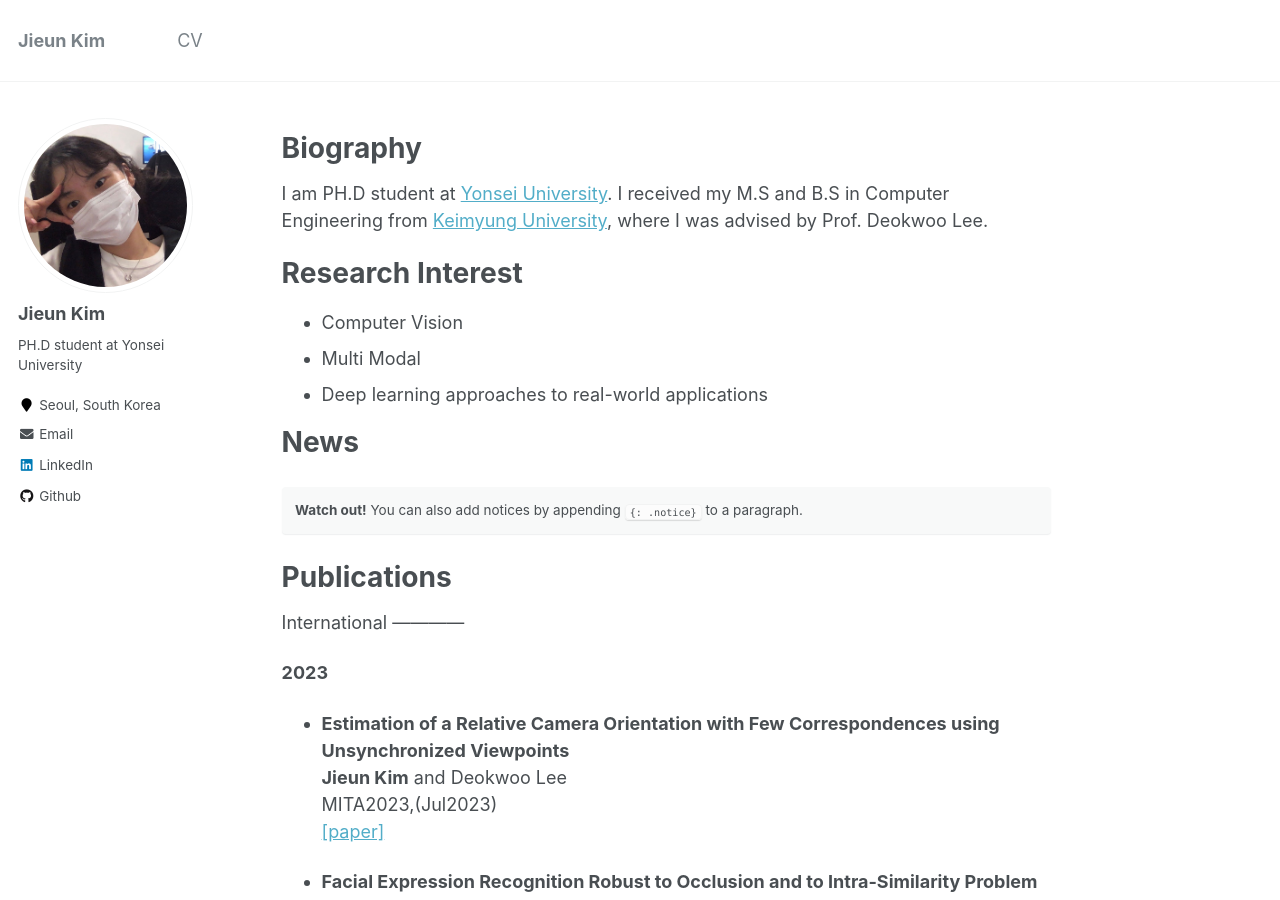
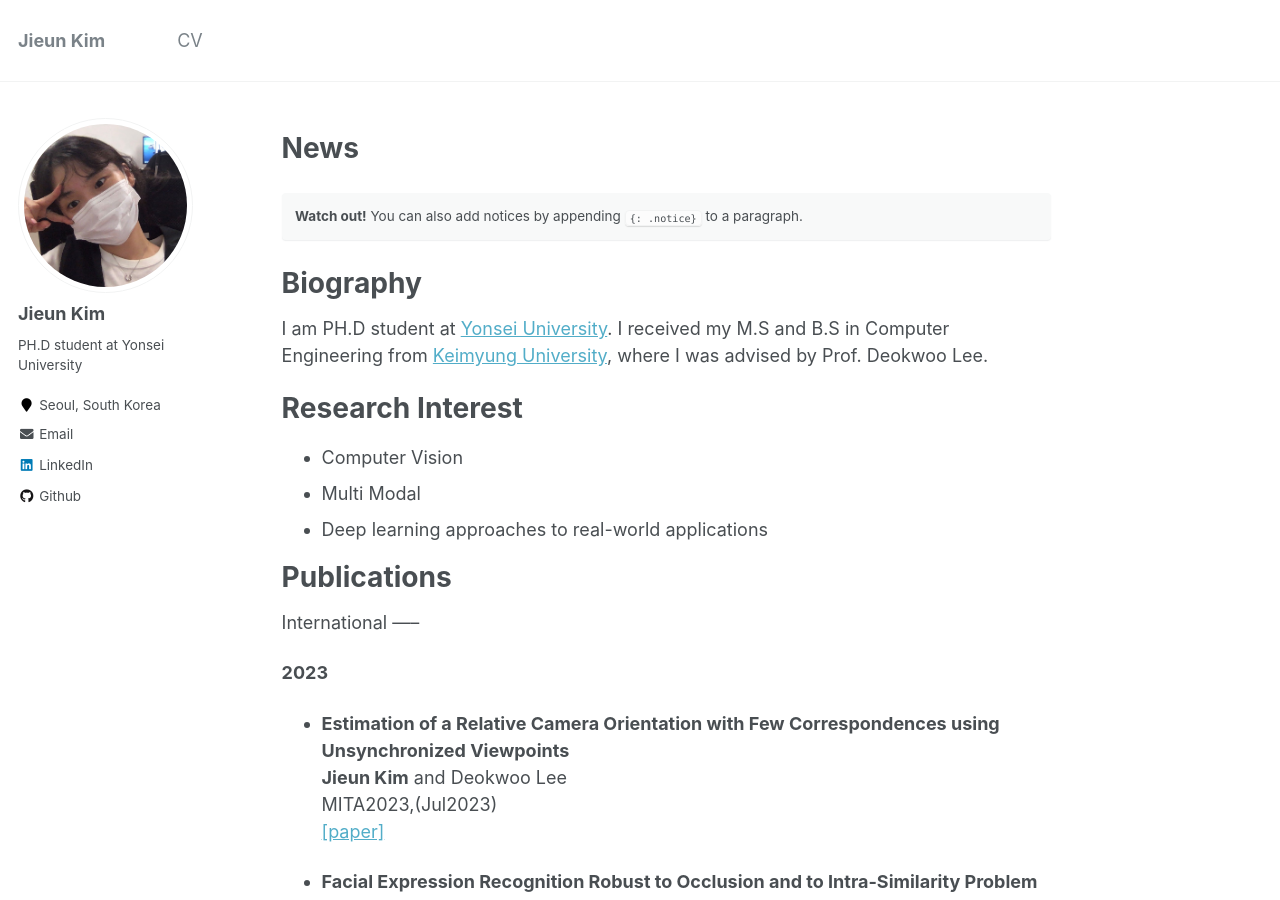
Before and after one commit to lilly9928/lilly9928.github.io, a Jekyll site: the page built from _pages/about.md, in a window 1280 px wide and 900 px high. Built offline with Jekyll 4.4.1, drawn with Linux system fonts in a browser that asks for light colours; some of the changed lines change nothing that is shown.

Commit message:
Update about.md

```diff
--- a/_pages/about.md
+++ b/_pages/about.md
@@ -8,6 +8,12 @@ redirect_from:
   - /about.html
 ---
 {% include base_path %}
+
+News
+====
+**Watch out!** You can also add notices by appending `{: .notice}` to a paragraph.
+{: .notice}
+
 
 Biography
 ======
@@ -28,16 +34,11 @@ Research Interest
   {% endfor %}</ul> -->
 
 
-News
-====
-**Watch out!** You can also add notices by appending `{: .notice}` to a paragraph.
-{: .notice}
-
 
 Publications
 ======
 International
-------------
+-----
 
 **2023**
 
```
